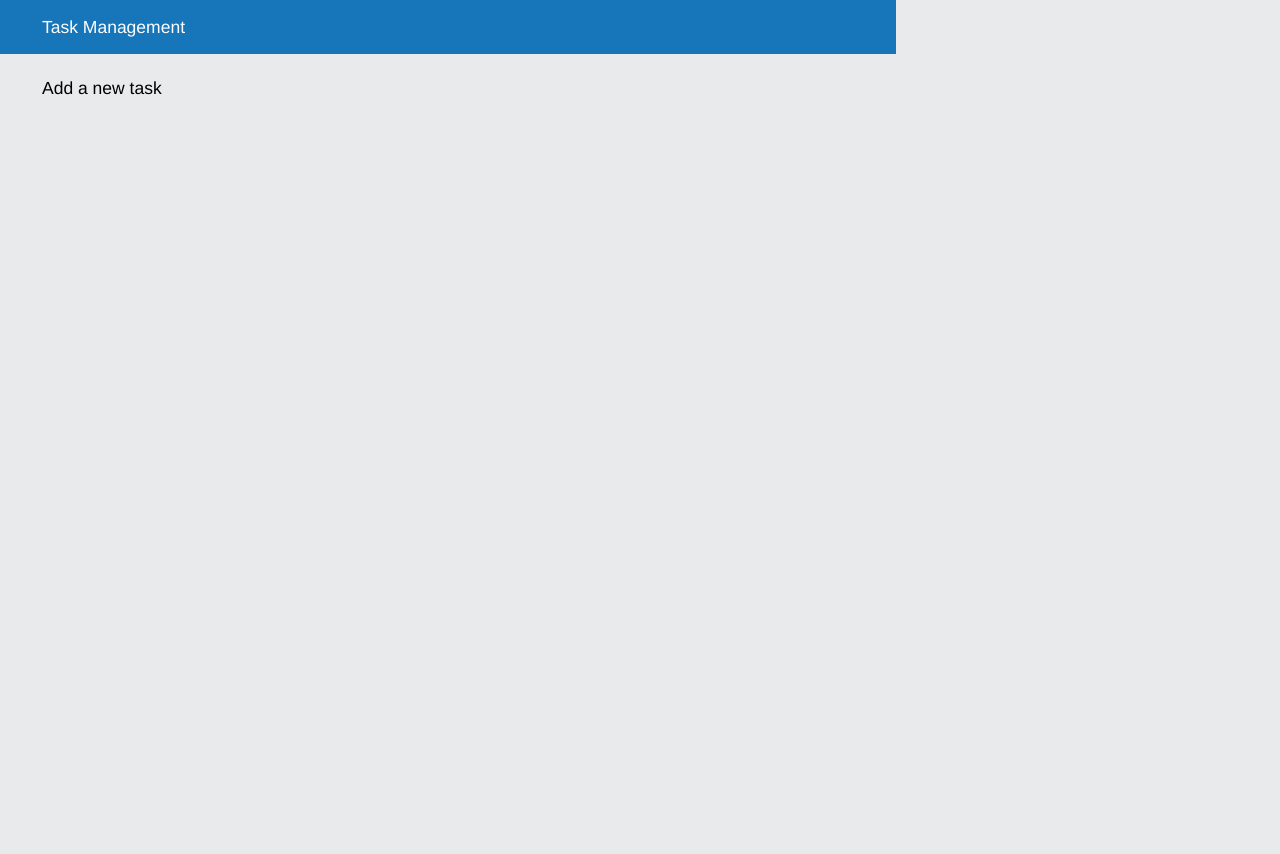
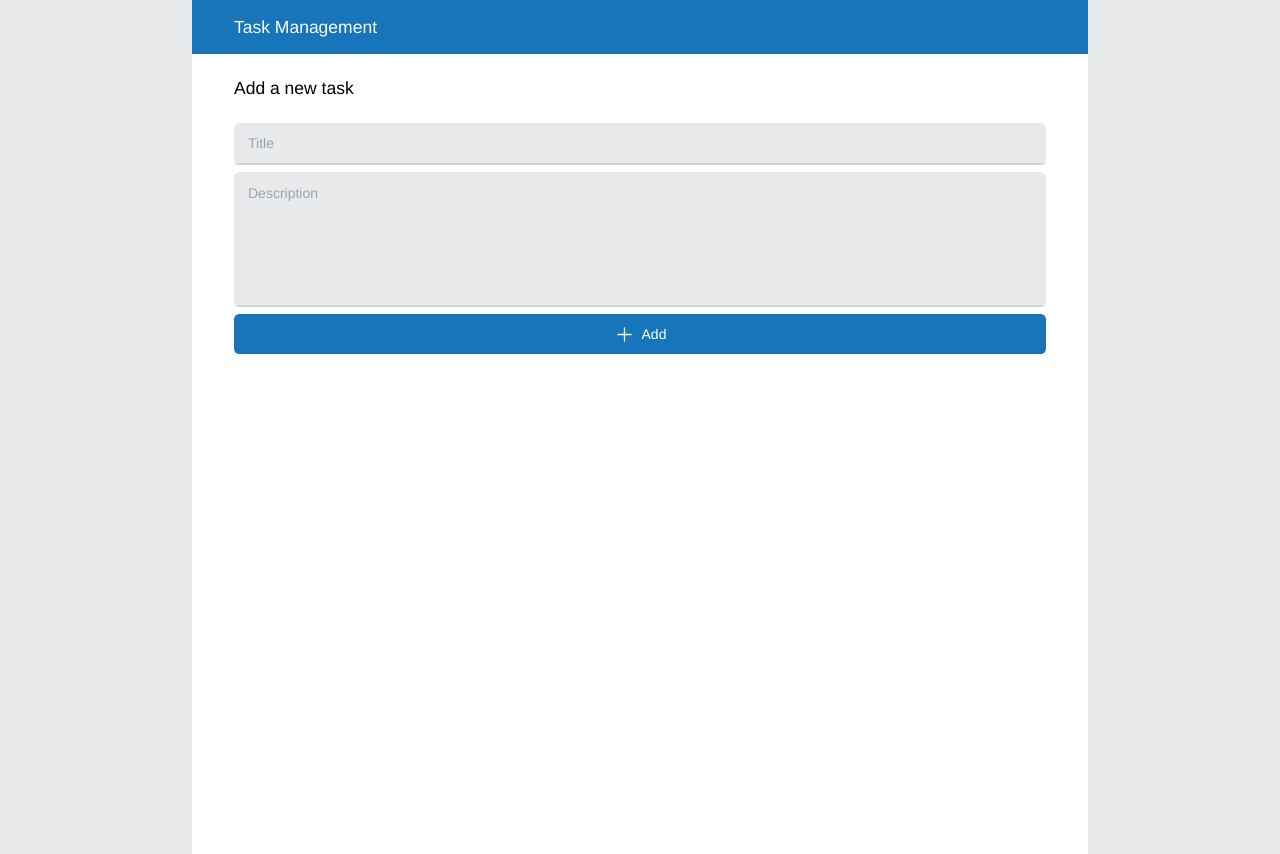
Before and after one commit to lisihasaj/rechat-coding-task, a React (Vite) app: page / in a window 1280 px wide. Before the commit the page ends 800 px from the top, so only its background shows below. Built offline with nearby package versions, Linux system fonts and the light colour scheme.

Commit message:
Add inputs and button

```diff
--- /dev/null
+++ b/src/components/Button.tsx
@@ -0,0 +1,24 @@
+import { PropsWithChildren } from "react";
+import cs from "classnames";
+
+interface Props extends PropsWithChildren {
+    className?: string;
+    disabled?: boolean;
+    type: "button" | "submit" | "reset";
+    onClick?: () => void;
+}
+
+export default function Button(props: Props) {
+    return (
+        <button
+            type={props.type}
+            className={cs(
+                "w-full flex flex-row justify-center items-center bg-brand-dark px-[1rem] py-[.7rem] rounded-md text-white gap-2",
+            )}
+            onClick={props.onClick}
+            disabled={props.disabled}
+        >
+            {props.children}
+        </button>
+    );
+}
--- /dev/null
+++ b/src/components/SvgIcons.tsx
@@ -0,0 +1,21 @@
+import { SVGProps } from "react";
+
+export const Plus = (props: SVGProps<SVGSVGElement>) => {
+    return (
+        <svg
+            xmlns="http://www.w3.org/2000/svg"
+            fill="none"
+            viewBox="0 0 24 24"
+            strokeWidth="1.5"
+            stroke="currentColor"
+            className="w-6 h-6"
+            {...props}
+        >
+            <path
+                strokeLinecap="round"
+                strokeLinejoin="round"
+                d="M12 4.5v15m7.5-7.5h-15"
+            />
+        </svg>
+    );
+};
--- /dev/null
+++ b/src/components/TextInput.tsx
@@ -0,0 +1,35 @@
+import { StringExtension as String } from "lib/extensions/string.extension.ts";
+import cs from "classnames";
+
+interface Props {
+    className?: string;
+    disabled?: boolean;
+    value: string;
+    onChange: (value: string) => void;
+    placeholder?: string;
+}
+
+export default function TextInput(props: Props) {
+    return (
+        <div
+            className={cs(
+                "relative group w-full h-[3rem] rounded-md bg-primary overflow-hidden",
+                props.className,
+            )}
+        >
+            <input
+                value={props.value}
+                placeholder={props.placeholder}
+                disabled={props.disabled}
+                className={cs(
+                    "w-full h-full px-[1rem] bg-transparent text-base text-gray-500 border-b-[2px] border-gray-300 group-focus-within:border-brand-dark group-focus-within:text-black transition-colors duration-100 ease-in-out",
+                )}
+                onChange={(e) => {
+                    const value = String.capitalize(e.target.value);
+                    e.target.value = value;
+                    props.onChange(value);
+                }}
+            />
+        </div>
+    );
+}
--- /dev/null
+++ b/src/components/Textarea.tsx
@@ -0,0 +1,41 @@
+import cs from "classnames";
+import { StringExtension as String } from "lib/extensions/string.extension.ts";
+
+interface Props {
+    className?: string;
+    value: string;
+    onChange: (value: string) => void;
+    placeholder?: string;
+    rows?: number;
+    disabled?: boolean;
+}
+
+export default function Textarea(props: Props) {
+    return (
+        <div
+            className={cs(
+                "relative group w-full h-fit bg-primary rounded-md overflow-hidden",
+                props.className,
+            )}
+        >
+            <div className="w-full border-b-[2px] border-gray-300 group-focus-within:border-brand-dark transition-colors duration-100 ease-in-out">
+                <textarea
+                    value={props.value}
+                    placeholder={props.placeholder}
+                    rows={props.rows ? props.rows : 4}
+                    disabled={props.disabled}
+                    autoComplete={props.disabled ? "off" : "on"}
+                    autoCorrect="on"
+                    className={cs(
+                        "w-full bg-transparent px-[1rem] py-[0.8rem] text-base",
+                    )}
+                    onChange={(e) => {
+                        const value = String.capitalize(e.target.value);
+                        e.target.value = value;
+                        props.onChange(value);
+                    }}
+                />
+            </div>
+        </div>
+    );
+}
--- a/src/layouts/AppLayout.tsx
+++ b/src/layouts/AppLayout.tsx
@@ -1,6 +1,6 @@
 import { PropsWithChildren } from "react";
 import cs from "classnames";
-import Header from "components/Header.tsx";
+import Header from "components/Header";
 
 export default function AppLayout(props: PropsWithChildren) {
     return (
@@ -9,7 +9,7 @@ export default function AppLayout(props: PropsWithChildren) {
                 "1024:w-[70%]",
                 "840:w-[80%]",
                 "620:w-[90%]",
-                "w-full min-h-screen flex flex-col",
+                "relative w-full min-h-screen flex flex-col items-center",
             )}
         >
             <Header />
--- a/src/lib/extensions/string.extension.ts
+++ b/src/lib/extensions/string.extension.ts
@@ -1,6 +1,27 @@
 export class StringExtension {
     // For word capitalization
     static capitalize(string: string): string {
-        return string.charAt(0).toUpperCase() + string.slice(1);
+        let outputString = "";
+        let capitalizeNext = true;
+
+        for (let i = 0; i < string.length; i++) {
+            const char = string[i];
+            if (capitalizeNext && /[a-zA-Z]/.test(char)) {
+                outputString += char.toUpperCase();
+                capitalizeNext = false;
+            } else {
+                outputString += char;
+            }
+
+            if (
+                char === "." &&
+                i < string.length - 1 &&
+                string[i + 1] === " "
+            ) {
+                capitalizeNext = true;
+            }
+        }
+
+        return outputString;
     }
 }
--- a/src/pages/Home.tsx
+++ b/src/pages/Home.tsx
@@ -1,12 +1,37 @@
+import { useState } from "react";
 import ElementsContainer from "components/ElementsContainer.tsx";
 import PageTitle from "components/PageTitle.tsx";
+import TextInput from "components/TextInput.tsx";
+import Textarea from "components/Textarea.tsx";
+import Button from "components/Button.tsx";
+import { Plus } from "components/SvgIcons.tsx";
 
 export default function Home() {
+    const [task, setTask] = useState("");
+    const [description, setDescription] = useState("");
+
     return (
-        <>
-            <ElementsContainer>
+        <div className="relative w-full min-h-screen bg-white">
+            <ElementsContainer className="flex-col">
                 <PageTitle title="Add a new task" />
+                <div className="w-full flex flex-col gap-2">
+                    <TextInput
+                        value={task}
+                        onChange={(value) => setTask(value)}
+                        placeholder="Title"
+                    />
+                    <Textarea
+                        value={description}
+                        onChange={(value) => setDescription(value)}
+                        placeholder="Description"
+                        rows={5}
+                    />
+                    <Button type="submit">
+                        <Plus />
+                        Add
+                    </Button>
+                </div>
             </ElementsContainer>
-        </>
+        </div>
     );
 }
--- a/src/style/index.css
+++ b/src/style/index.css
@@ -22,14 +22,14 @@
   height: 0.2rem;
 }
 
+*::-webkit-scrollbar-thumb {
+  background-color: #c4c4c4;
+  border-radius: 0.2rem;
+}
+
 *::-webkit-resizer {
   background: transparent !important;
   opacity: 0;
-}
-
-*::-webkit-scrollbar-thumb {
-  background-color: #c4c4c4;
-  border-radius: 0.2rem;
 }
 
 body {
@@ -40,6 +40,9 @@ body {
 #root {
   position: relative;
   min-height: 100vh;
+  display: flex;
+  flex-direction: column;
+  align-items: center;
 }
 
 a {
@@ -51,7 +54,12 @@ li,
 button,
 span,
 svg,
-input {
+input,
+textarea {
   transition: all 0.1s ease-in-out !important;
   outline: none;
 }
+
+textarea::-webkit-scrollbar {
+  display: none;
+}
--- a/tsconfig.json
+++ b/tsconfig.json
@@ -25,7 +25,8 @@
       "router/*": ["src/router/*"],
       "components/*": ["src/components/*"],
       "style/*": ["src/style/*"],
-      "lib/*": ["src/lib/*"]
+      "lib/*": ["src/lib/*"],
+      "layouts/*": ["src/layouts/*"],
     }
   },
   "include": ["src"],
```
Also changed, not shown: src/router/Routes.tsx (+5 -5 lines).
